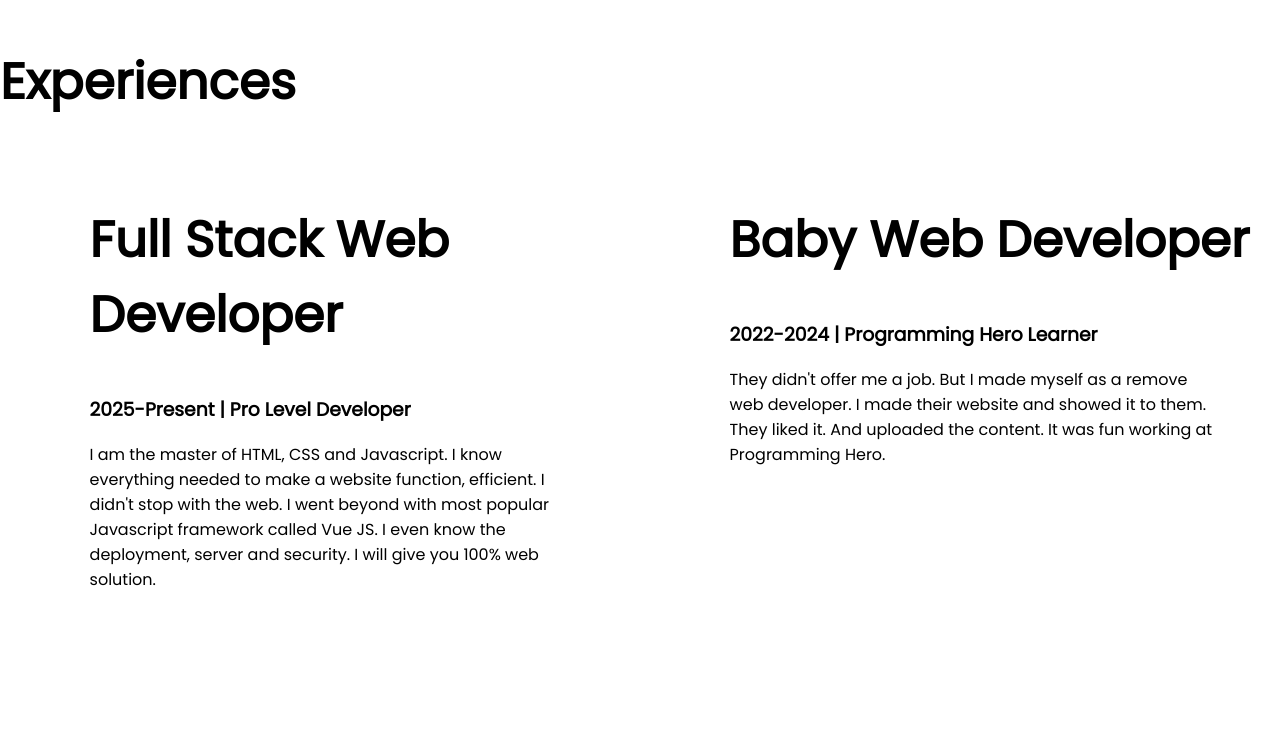
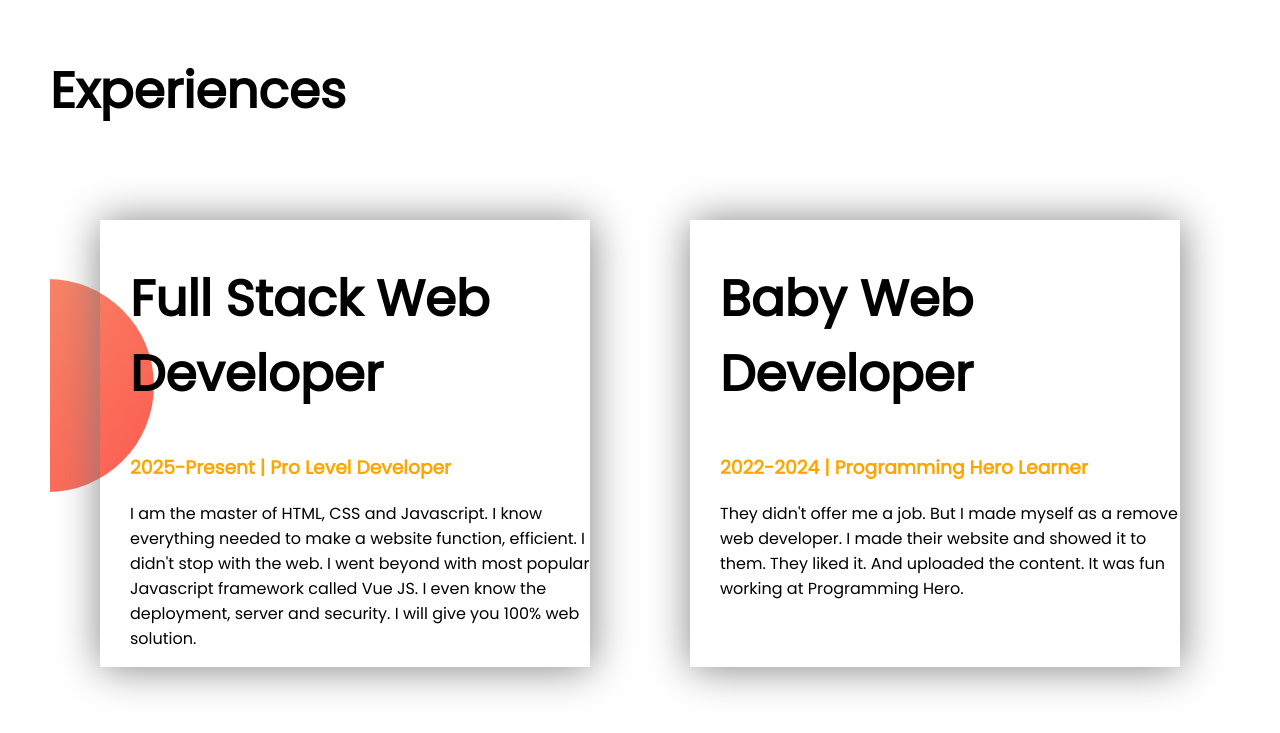
Before and after one commit to mehedisani/M04-developer-portfolio, a plain HTML site: page index.html in a window 1280 px wide. Shown: the part 978-1711 px from the top of the page. Before the commit the page ends 1586 px from the top, so only its background shows below. Drawn offline with Linux system fonts and the light colour scheme.

Commit message:
updated css

```diff
--- a/index.html
+++ b/index.html
@@ -39,14 +39,14 @@
     <section class="experience-area">
         <h1>Experiences</h1>
         <div class="flexible-container">
-            <div class="half-width">
+            <div class="experience-item">
                 <h1>Full Stack Web Developer</h1>
-                <h3>2025-Present | Pro Level Developer</h3>
+                <h3 class="orange-color">2025-Present | Pro Level Developer</h3>
                 <p>I am the master of HTML, CSS and Javascript. I know everything needed to make a website function, efficient. I didn't stop with the web. I went beyond with most popular Javascript framework called Vue JS. I even know the deployment, server and security. I will give you 100% web solution.</p>
             </div>
-            <div class="half-width">
+            <div class="experience-item">
                 <h1>Baby Web Developer</h1>
-                <h3>2022-2024 | Programming Hero Learner</h3>
+                <h3 class="orange-color">2022-2024 | Programming Hero Learner</h3>
                 <p>They didn't offer me a job. But I made myself as a remove web developer. I made their website and showed it to them. They liked it. And uploaded the content. It was fun working at Programming Hero.</p>
             </div>
         </div>
--- a/style.css
+++ b/style.css
@@ -35,3 +35,13 @@ h1 {
 .dream-big {
     background: url(images/dream-bg.png)no-repeat right center;
 }
+.experience-area{
+    margin: 50px;
+    background: url(images/exp-bg.png) no-repeat left;
+}
+.experience-item {
+    width: 50%;
+    margin: 50px;
+    padding-left: 30px;
+    box-shadow: 1px 1px 40px gray;
+}
```
